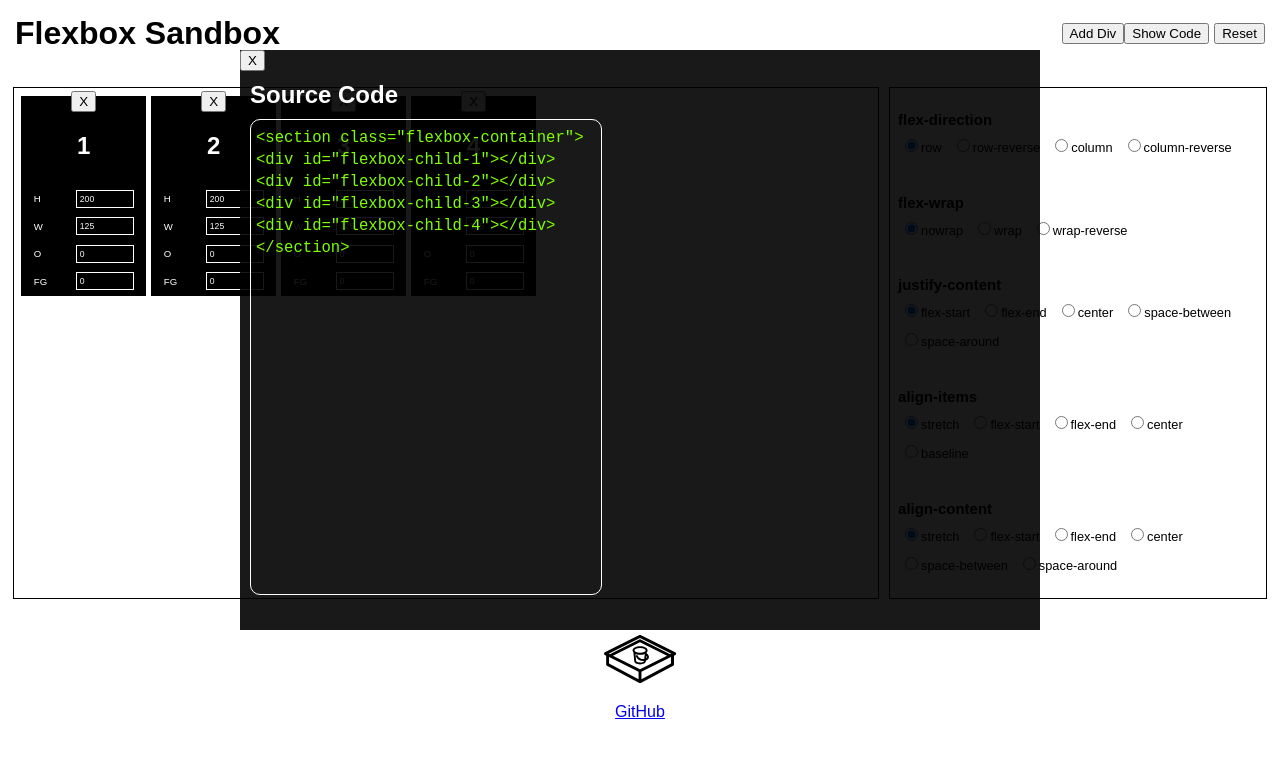
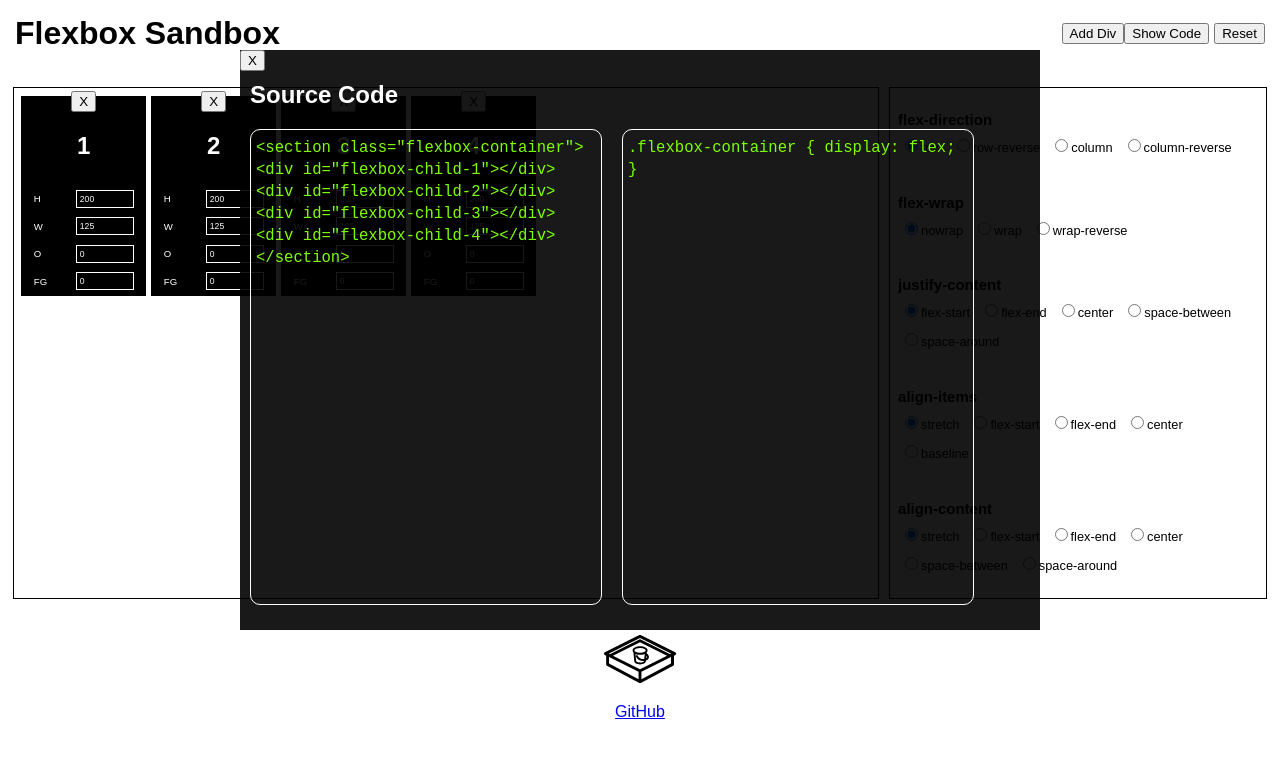
Before and after one commit to marissa27/flex-sandbox, a React (Create React App) app: page / in a window 1280 px wide. Both pictures are taken after a click on the button "Show Code". Shown: the top 758 px of the page. Built offline with nearby package versions, Linux system fonts and the light colour scheme.

Commit message:
render css for flexParent to ShowDode component

```diff
--- a/src/components/showCode.css
+++ b/src/components/showCode.css
@@ -17,7 +17,8 @@
   margin: 10px;
 }
 
-.html-div {
+.html-div,
+.css-div {
   width: 48%;
   height: 80%;
   max-width: 340px;
@@ -28,6 +29,12 @@
   font-size: 1.2em;
 }
 
+.code-wrapper {
+  display: flex;
+  width: 100%;
+  height: 100%;
+}
+
 code {
   color: chartreuse;
 }
--- a/src/components/showCode.js
+++ b/src/components/showCode.js
@@ -3,7 +3,7 @@ import { Button } from './button';
 
 import './showCode.css';
 
-export const ShowCode = ({ handleShowCode, divs }) => {
+export const ShowCode = ({ handleShowCode, divs, style }) => {
 
   const toHTML = () => {
     return divs.map(div => {
@@ -13,7 +13,13 @@ export const ShowCode = ({ handleShowCode, divs }) => {
     }).join('')
   }
 
-  const toRender = () => {
+  const toCSS = () => {
+    return Object.keys(style).map(sty => {
+      return style[sty] !== "" ? `${sty}: ${style[sty]};` : null;
+    }).join('')
+  }
+
+  const htmlRender = () => {
     return (
       <code>
         {`
@@ -25,12 +31,29 @@ export const ShowCode = ({ handleShowCode, divs }) => {
     )
   }
 
+  const cssRender = () => {
+    return (
+      <code>
+        {`
+          .flexbox-container {
+            ${ toCSS() }
+          }
+        `}
+      </code>
+    )
+  }
+
   return (
     <section className="show-code--section">
       <Button name="X" className="btn toggle--btn" handleClick={ handleShowCode }/>
       <h1 className="show-code-header">Source Code</h1>
-      <div className="html-div">
-        { toRender() }
+      <div className="code-wrapper">
+        <div className="html-div">
+          { htmlRender() }
+        </div>
+        <div className="css-div">
+          { cssRender() }
+        </div>
       </div>
     </section>
   )
--- a/src/container/App.js
+++ b/src/container/App.js
@@ -84,7 +84,13 @@ class App extends Component {
             handleChange={ this.handleChange.bind(this) }
           />
         </section>
-        { showCode && <ShowCode handleShowCode={ this.toggleCode.bind(this) } divs={ childDivs }/> }
+          { showCode &&
+            <ShowCode
+              handleShowCode={ this.toggleCode.bind(this) }
+              divs={ childDivs }
+              style={ style }
+            />
+          }
         <Footer />
       </div>
     );
```
